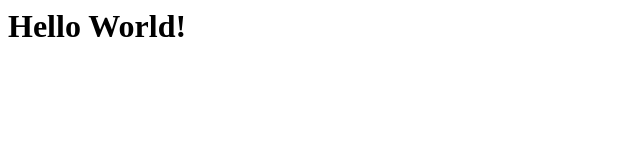
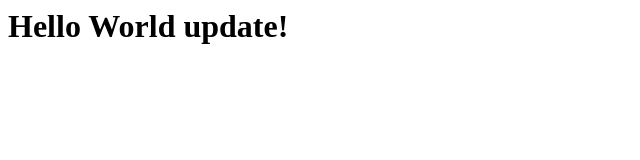
Before and after one commit to Primus19/myapplication.py, a plain HTML site: page index.html in a window 1280 px wide. Shown: the whole page, without its empty margins (0-640 px from the left). Drawn offline with Linux system fonts and the light colour scheme.

Commit message:
update code

```diff
--- a/index.html
+++ b/index.html
@@ -3,6 +3,6 @@
 <title>Hello World</title>
 </head>
 <body>
-<h1>Hello World!</h1>
+<h1>Hello World update!</h1>
 </body>
 </html>
```
